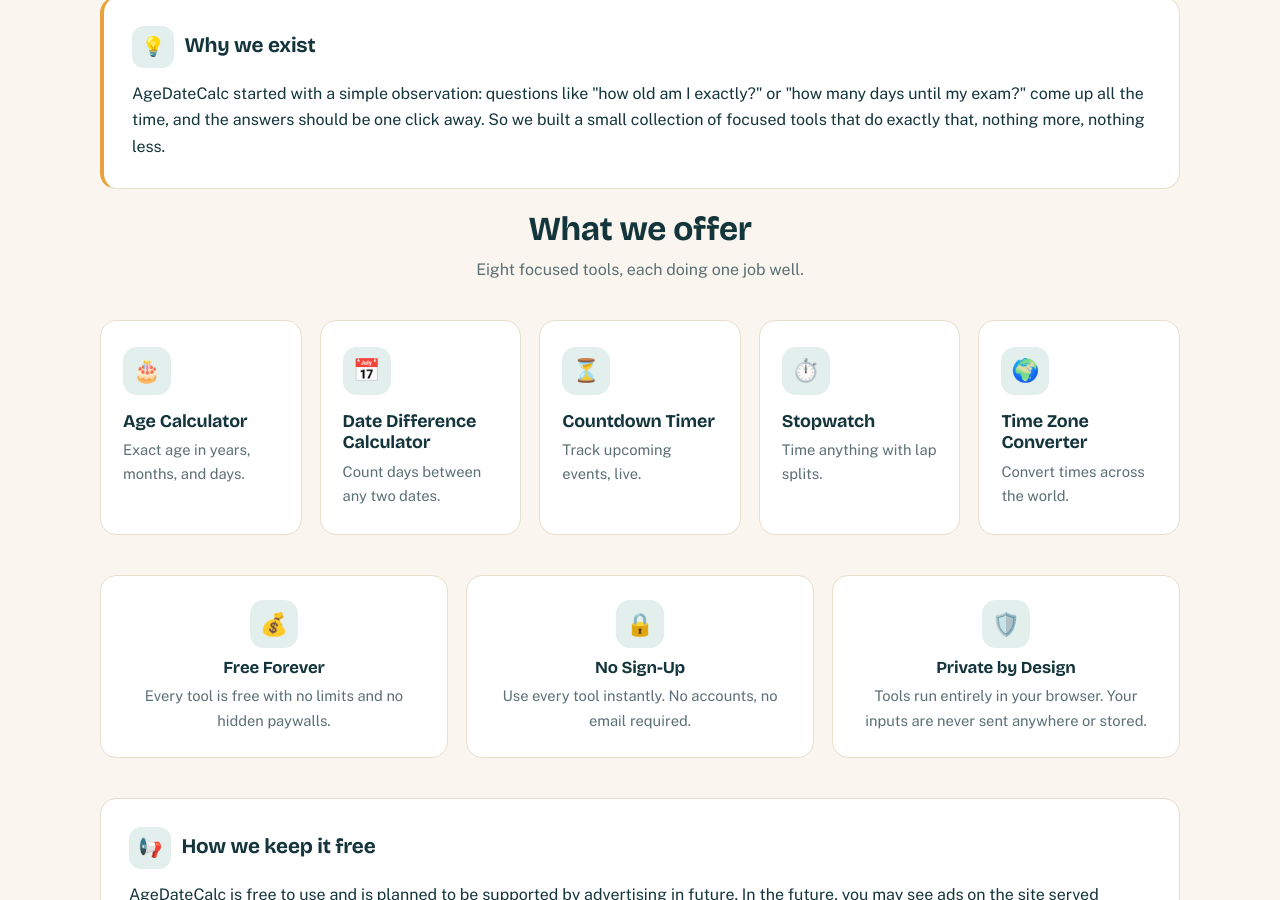
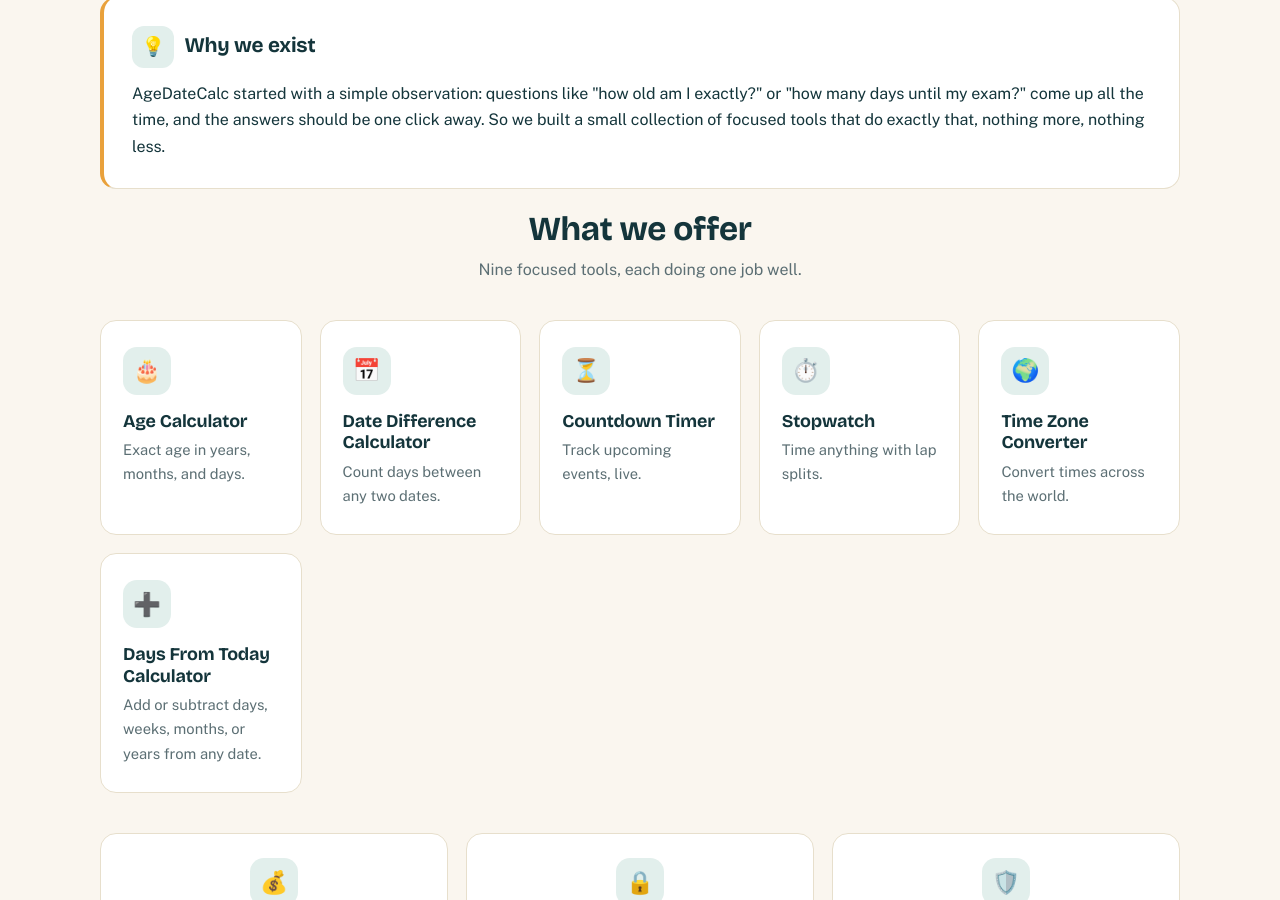
Before and after one commit to zaidmeo09-dhangal/agedatecalc, a Jekyll site: the page built from about.md, in a window 1280 px wide and 900 px high, scrolled down 541 px. Built offline with Jekyll 4.4.1, drawn with Linux system fonts in a browser that asks for light colours.

Commit message:
SEO audit fixes: broken links, titles, DST 2027, schema, og:image

```diff
--- a/about.md
+++ b/about.md
@@ -2,7 +2,7 @@
 layout: default
 title: About AgeDateCalc | Free Date and Time Tools
 meta_title: About AgeDateCalc
-description: Learn what AgeDateCalc is, who builds it, and how our eight free date and time tools work. No sign-up, private by design.
+description: Learn what AgeDateCalc is, who builds it, and how our nine free date and time tools work. No sign-up, private by design.
 permalink: /about/
 schema: |
   {
@@ -37,7 +37,7 @@
     </div>
 
     <h2 class="section-title">What we offer</h2>
-    <p class="section-sub">Eight focused tools, each doing one job well.</p>
+    <p class="section-sub">Nine focused tools, each doing one job well.</p>
     <div class="tools-grid">
       <a class="tool-card" href="{{ '/age-calculator/' | relative_url }}">
         <div class="tool-icon">🎂</div>
@@ -63,6 +63,11 @@
         <div class="tool-icon">🌍</div>
         <h3>Time Zone Converter</h3>
         <p>Convert times across the world.</p>
+      </a>
+      <a class="tool-card" href="{{ '/days-from-today-calculator/' | relative_url }}">
+        <div class="tool-icon">➕</div>
+        <h3>Days From Today Calculator</h3>
+        <p>Add or subtract days, weeks, months, or years from any date.</p>
       </a>
     </div>
 
```
